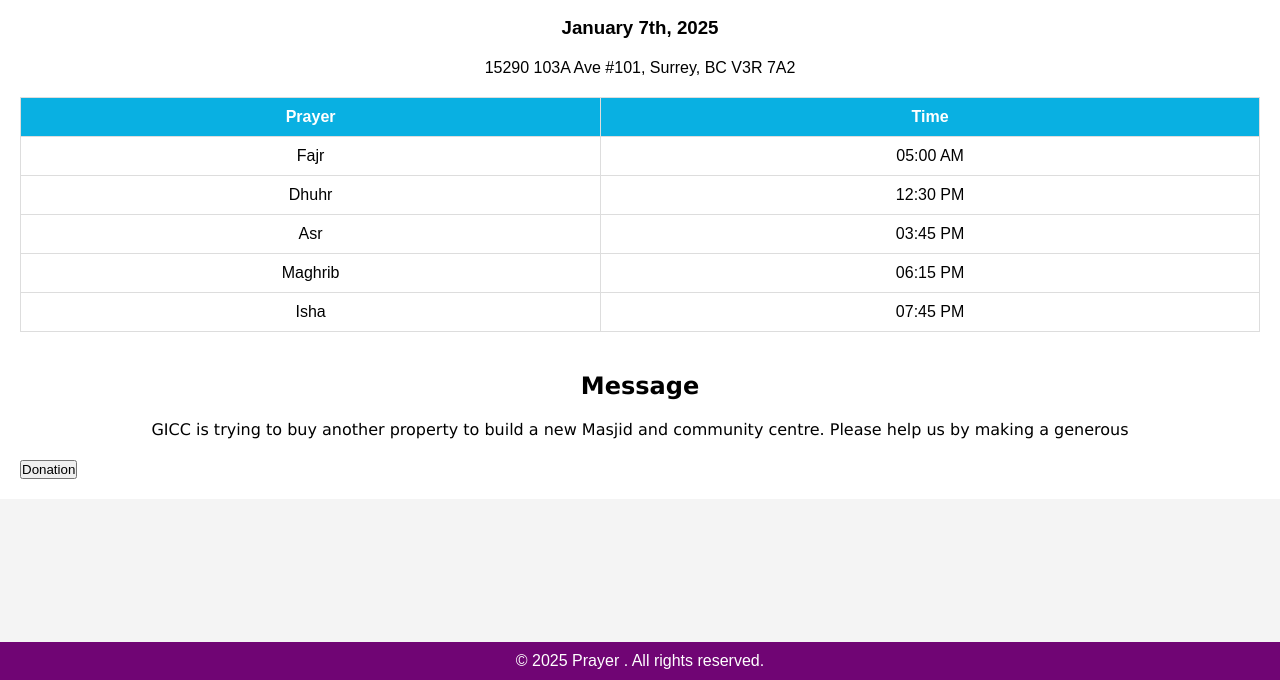
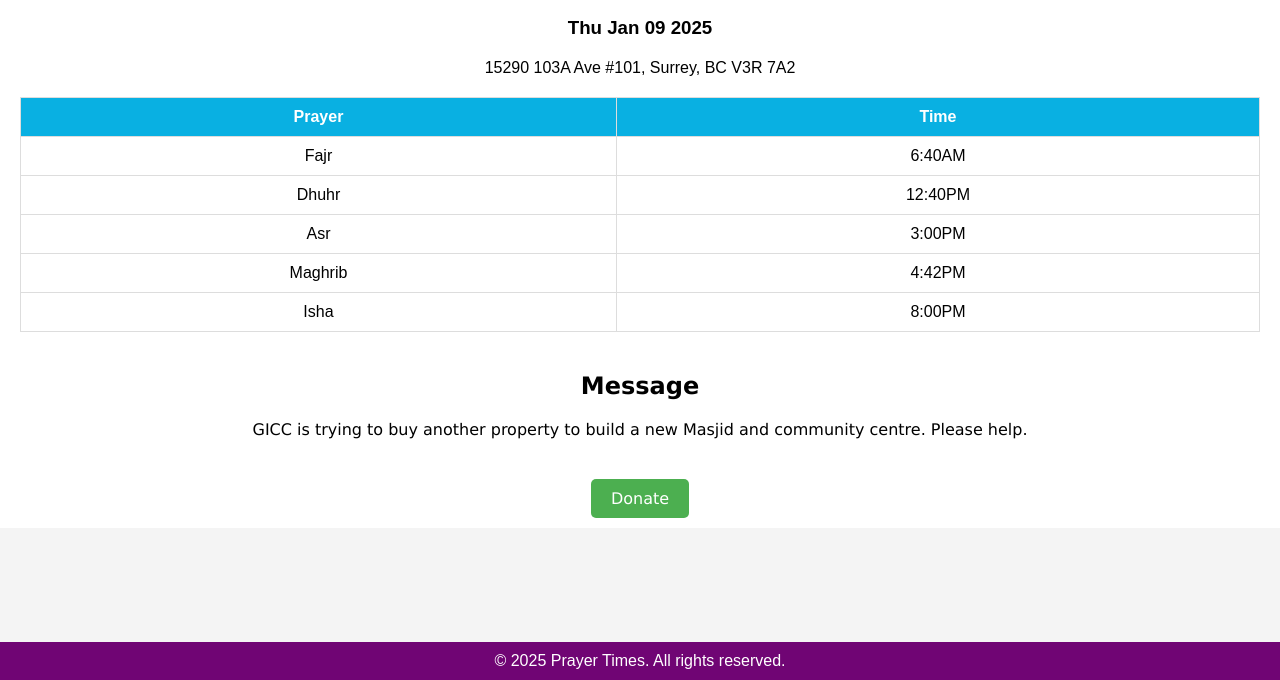
Before and after one commit to munirinfoblox/munirinfoblox.github.io, a plain HTML site: page index.html in a window 1280 px wide. Shown: the part 120-800 px from the top of the page. Drawn offline with Linux system fonts and the light colour scheme.

Commit message:
functionality to fetch prayer time and display in the table

```diff
--- /dev/null
+++ b/data/january.json
@@ -0,0 +1,219 @@
+{
+    "01-Jan-25": {
+        "Fajr": "6:40AM",
+        "Duhr": "12:40PM",
+        "Asr": "3:00PM",
+        "Magrib": "4:32PM",
+        "Isha": "8:00PM"
+    },
+    "02-Jan-25": {
+        "Fajr": "6:40AM",
+        "Duhr": "12:40PM",
+        "Asr": "3:00PM",
+        "Magrib": "4:33PM",
+        "Isha": "8:00PM"
+    },
+    "03-Jan-25": {
+        "Fajr": "6:40AM",
+        "Duhr": "12:40PM",
+        "Asr": "3:00PM",
+        "Magrib": "4:34PM",
+        "Isha": "8:00PM"
+    },
+    "04-Jan-25": {
+        "Fajr": "6:40AM",
+        "Duhr": "12:40PM",
+        "Asr": "3:00PM",
+        "Magrib": "4:35PM",
+        "Isha": "8:00PM"
+    },
+    "05-Jan-25": {
+        "Fajr": "6:40AM",
+        "Duhr": "12:40PM",
+        "Asr": "3:00PM",
+        "Magrib": "4:37PM",
+        "Isha": "8:00PM"
+    },
+    "06-Jan-25": {
+        "Fajr": "6:40AM",
+        "Duhr": "12:40PM",
+        "Asr": "3:00PM",
+        "Magrib": "4:38PM",
+        "Isha": "8:00PM"
+    },
+    "07-Jan-25": {
+        "Fajr": "6:40AM",
+        "Duhr": "12:40PM",
+        "Asr": "3:00PM",
+        "Magrib": "4:39PM",
+        "Isha": "8:00PM"
+    },
+    "08-Jan-25": {
+        "Fajr": "6:40AM",
+        "Duhr": "12:40PM",
+        "Asr": "3:00PM",
+        "Magrib": "4:40PM",
+        "Isha": "8:00PM"
+    },
+    "09-Jan-25": {
+        "Fajr": "6:40AM",
+        "Duhr": "12:40PM",
+        "Asr": "3:00PM",
+        "Magrib": "4:42PM",
+        "Isha": "8:00PM"
+    },
+    "10-Jan-25": {
+        "Fajr": "6:40AM",
+        "Duhr": "12:50PM",
+        "Asr": "3:10PM",
+        "Magrib": "4:43PM",
+        "Isha": "8:00PM"
+    },
+    "11-Jan-25": {
+        "Fajr": "6:40AM",
+        "Duhr": "12:40PM",
+        "Asr": "3:10PM",
+        "Magrib": "4:44PM",
+        "Isha": "8:00PM"
+    },
+    "12-Jan-25": {
+        "Fajr": "6:40AM",
+        "Duhr": "12:40PM",
+        "Asr": "3:10PM",
+        "Magrib": "4:46PM",
+        "Isha": "8:00PM"
+    },
+    "13-Jan-25": {
+        "Fajr": "6:40AM",
+        "Duhr": "12:40PM",
+        "Asr": "3:10PM",
+        "Magrib": "4:47PM",
+        "Isha": "8:00PM"
+    },
+    "14-Jan-25": {
+        "Fajr": "6:40AM",
+        "Duhr": "12:40PM",
+        "Asr": "3:10PM",
+        "Magrib": "4:48PM",
+        "Isha": "8:00PM"
+    },
+    "15-Jan-25": {
+        "Fajr": "6:40AM",
+        "Duhr": "12:40PM",
+        "Asr": "3:10PM",
+        "Magrib": "4:50PM",
+        "Isha": "8:00PM"
+    },
+    "16-Jan-25": {
+        "Fajr": "6:40AM",
+        "Duhr": "12:40PM",
+        "Asr": "3:10PM",
+        "Magrib": "4:51PM",
+        "Isha": "8:00PM"
+    },
+    "17-Jan-25": {
+        "Fajr": "6:40AM",
+        "Duhr": "12:50PM",
+        "Asr": "3:20PM",
+        "Magrib": "4:53PM",
+        "Isha": "8:00PM"
+    },
+    "18-Jan-25": {
+        "Fajr": "6:40AM",
+        "Duhr": "12:40PM",
+        "Asr": "3:20PM",
+        "Magrib": "4:54PM",
+        "Isha": "8:00PM"
+    },
+    "19-Jan-25": {
+        "Fajr": "6:40AM",
+        "Duhr": "12:40PM",
+        "Asr": "3:20PM",
+        "Magrib": "4:56PM",
+        "Isha": "8:00PM"
+    },
+    "20-Jan-25": {
+        "Fajr": "6:40AM",
+        "Duhr": "12:40PM",
+        "Asr": "3:20PM",
+        "Magrib": "4:57PM",
+        "Isha": "8:00PM"
+    },
+    "21-Jan-25": {
+        "Fajr": "6:40AM",
+        "Duhr": "12:40PM",
+        "Asr": "3:20PM",
+        "Magrib": "4:59PM",
+        "Isha": "8:00PM"
+    },
+    "22-Jan-25": {
+        "Fajr": "6:40AM",
+        "Duhr": "12:40PM",
+        "Asr": "3:20PM",
+        "Magrib": "5:00PM",
+        "Isha": "8:00PM"
+    },
+    "23-Jan-25": {
+        "Fajr": "6:40AM",
+        "Duhr": "12:40PM",
+        "Asr": "3:20PM",
+        "Magrib": "5:02PM",
+        "Isha": "8:00PM"
+    },
+    "24-Jan-25": {
+        "Fajr": "6:40AM",
+        "Duhr": "12:50PM",
+        "Asr": "3:30PM",
+        "Magrib": "5:04PM",
+        "Isha": "8:00PM"
+    },
+    "25-Jan-25": {
+        "Fajr": "6:40AM",
+        "Duhr": "12:40PM",
+        "Asr": "3:30PM",
+        "Magrib": "5:05PM",
+        "Isha": "8:00PM"
+    },
+    "26-Jan-25": {
+        "Fajr": "6:40AM",
+        "Duhr": "12:40PM",
+        "Asr": "3:30PM",
+        "Magrib": "5:07PM",
+        "Isha": "8:00PM"
+    },
+    "27-Jan-25": {
+        "Fajr": "6:40AM",
+        "Duhr": "12:40PM",
+        "Asr": "3:30PM",
+        "Magrib": "5:09PM",
+        "Isha": "8:00PM"
+    },
+    "28-Jan-25": {
+        "Fajr": "6:40AM",
+        "Duhr": "12:40PM",
+        "Asr": "3:30PM",
+        "Magrib": "5:10PM",
+        "Isha": "8:00PM"
+    },
+    "29-Jan-25": {
+        "Fajr": "6:40AM",
+        "Duhr": "12:40PM",
+        "Asr": "3:30PM",
+        "Magrib": "5:12PM",
+        "Isha": "8:00PM"
+    },
+    "30-Jan-25": {
+        "Fajr": "6:40AM",
+        "Duhr": "12:40PM",
+        "Asr": "3:30PM",
+        "Magrib": "5:13PM",
+        "Isha": "8:00PM"
+    },
+    "31-Jan-25": {
+        "Fajr": "6:40AM",
+        "Duhr": "12:50PM",
+        "Asr": "3:40PM",
+        "Magrib": "5:15PM",
+        "Isha": "8:00PM"
+    }
+}
--- a/index.html
+++ b/index.html
@@ -1,5 +1,6 @@
 <!DOCTYPE html>
 <html lang="en">
+
 <head>
     <meta charset="UTF-8">
     <meta name="viewport" content="width=device-width, initial-scale=1.0">
@@ -68,7 +69,8 @@
             color: white;
             cursor: pointer;
             font-size: 1.5rem;
-            margin-left: auto; /* This ensures right justification */
+            margin-left: auto;
+            /* This ensures right justification */
         }
 
         /* Prayer Times Section */
@@ -76,19 +78,26 @@
             padding: 20px;
             background-color: #fff;
         }
-        .prayer-times h1, .prayer-times h3, .prayer-times p {
+
+        .prayer-times h1,
+        .prayer-times h3,
+        .prayer-times p {
             text-align: center;
             margin-bottom: 20px;
         }
+
         .prayer-times table {
             width: 100%;
             border-collapse: collapse;
         }
-        .prayer-times th, .prayer-times td {
+
+        .prayer-times th,
+        .prayer-times td {
             text-align: center;
             padding: 10px;
             border: 1px solid #ddd;
         }
+
         .prayer-times th {
             background-color: #09b0e2;
             color: white;
@@ -100,7 +109,9 @@
             padding: 20px;
             background-color: #fff;
         }
-        .message h2, .message p {
+
+        .message h2,
+        .message p {
             text-align: center;
             margin-bottom: 20px;
         }
@@ -155,6 +166,24 @@
             }
         }
 
+        .button-container {
+            text-align: center;
+            margin-top: 50px;
+        }
+
+        .link-button {
+            padding: 10px 20px;
+            background-color: #4CAF50;
+            color: white;
+            border: none;
+            border-radius: 5px;
+            text-decoration: none;
+            font-size: 16px;
+        }
+
+        .link-button:hover {
+            background-color: #45a049;
+        }
     </style>
 
     <script>
@@ -171,7 +200,50 @@
             });
         }
     </script>
+
+    <script>
+        async function updatePrayerTimes() {
+            try {
+                // Fetch the JSON file
+                const response = await fetch('data/January.json');
+                const prayerData = await response.json();
+
+                // Get today's date in the format "DD-MMM-YY"
+                const today = new Date();
+                document.getElementById('today').textContent = today.toDateString();
+                const dateString = today.toLocaleDateString('en-GB', {
+                    day: '2-digit',
+                    month: 'short',
+                    year: '2-digit'
+                }).replace(/ /g, '-');
+
+                // Get today's prayer times
+                const todayPrayers = prayerData[dateString];
+
+                if (todayPrayers) {
+                    // Update each prayer time in the table
+                    document.getElementById('fajrTime').textContent = todayPrayers.Fajr;
+                    document.getElementById('duhrTime').textContent = todayPrayers.Duhr;
+                    document.getElementById('asrTime').textContent = todayPrayers.Asr;
+                    document.getElementById('magribTime').textContent = todayPrayers.Magrib;
+                    document.getElementById('ishaTime').textContent = todayPrayers.Isha;
+                } else {
+                    console.log('No prayer times found for today');
+                }
+            } catch (error) {
+                console.error('Error fetching prayer times:', error);
+            }
+        }
+
+        // Call the function when the page loads
+        updatePrayerTimes();
+
+        // Optional: Update times every minute
+        setInterval(updatePrayerTimes, 600000);
+    </script>
+
 </head>
+
 <body>
 
     <!-- Top Banner -->
@@ -191,8 +263,8 @@
 
     <!-- Prayer Times Section -->
     <div class="prayer-times">
-    	<h1>GICC</h1>
-        <h3>January 7th, 2025</h3>
+        <h1>GICC</h1>
+        <h3 id="today">January 1st, 2025</h3>
         <p>15290 103A Ave #101, Surrey, BC V3R 7A2</p>
         <table>
             <thead>
@@ -204,36 +276,38 @@
             <tbody>
                 <tr>
                     <td>Fajr</td>
-                    <td>05:00 AM</td>
+                    <td id="fajrTime">--:--</td>
                 </tr>
                 <tr>
                     <td>Dhuhr</td>
-                    <td>12:30 PM</td>
+                    <td id="duhrTime">--:--</td>
                 </tr>
                 <tr>
                     <td>Asr</td>
-                    <td>03:45 PM</td>
+                    <td id="asrTime">--:--</td>
                 </tr>
                 <tr>
                     <td>Maghrib</td>
-                    <td>06:15 PM</td>
+                    <td id="magribTime">--:--</td>
                 </tr>
                 <tr>
                     <td>Isha</td>
-                    <td>07:45 PM</td>
+                    <td id="ishaTime">--:--</td>
                 </tr>
             </tbody>
         </table>
     </div>
     <div class="message">
-    	<h2>Message</h2>
-    	<p>GICC is trying to buy another property to build a new Masjid and community centre. Please help us by making a generous</p>
-    	<button>Donation</button>
+        <h2>Message</h2>
+        <p>GICC is trying to buy another property to build a new Masjid and community centre. Please help.</p>
+        <div class="button-container">
+            <a href="https://surreyislamiccenter.com/donate/" target="_blank" class="link-button">Donate</a>
+        </div>
     </div>
 
     <!-- Footer Section -->
     <div class="footer">
-        <p>&copy; 2025 Prayer . All rights reserved.</p>
+        <p>&copy; 2025 Prayer Times. All rights reserved.</p>
     </div>
 
     <script>
@@ -253,4 +327,5 @@
     </script>
 
 </body>
+
 </html>
```
